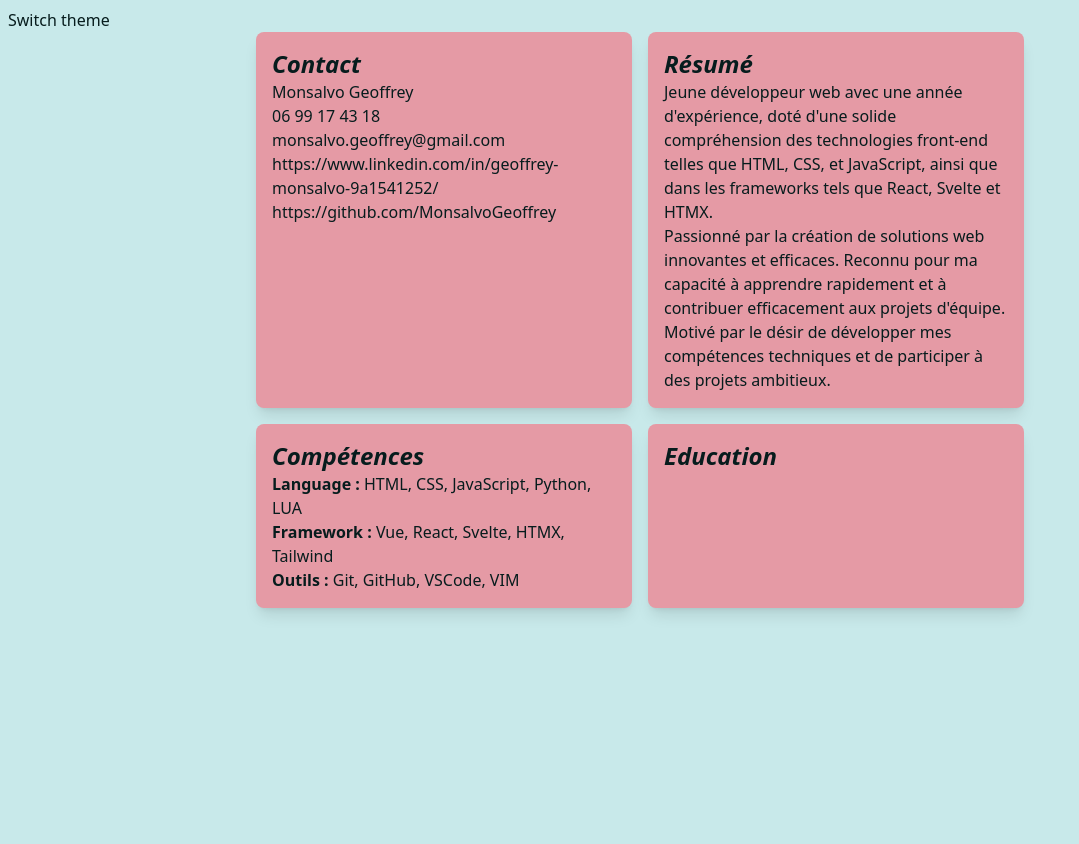
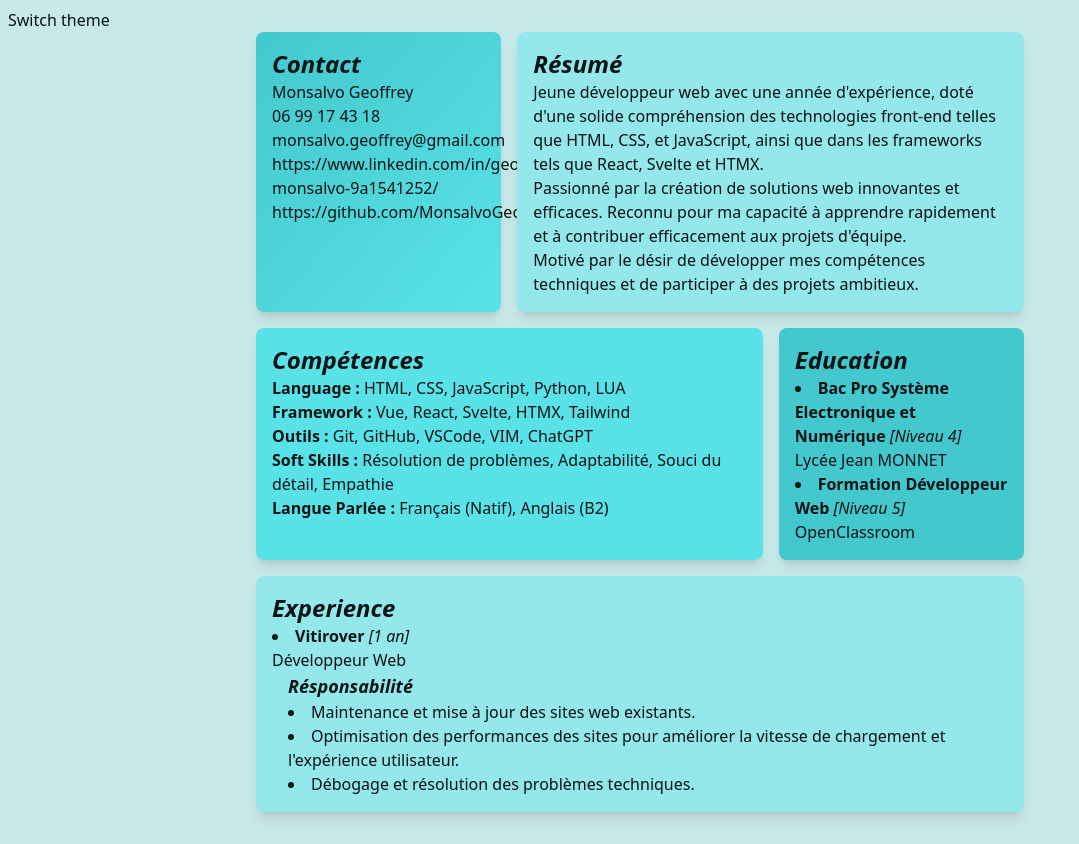
Before and after one commit to MonsalvoGeoffrey/Resume, a website: page index.html in a window 1280 px wide. Shown: the whole page, without its empty margins (0-1079 px from the left). Before the commit the page ends 800 px from the top, so only its background shows below. Drawn offline with Linux system fonts and the light colour scheme.

Commit message:
Finished writting the resume I think

```diff
--- a/_style.css
+++ b/_style.css
@@ -2,6 +2,34 @@
 @tailwind components;
 @tailwind utilities;
 
+
+
+
+/* https://www.realtimecolors.com/?colors=081314-c8e9ea-43c8cd-94e7ea-59e3e8&fonts=Poppins-Poppins */
+
+@layer base {
+    :root {
+        --text: #081314;
+        --background: #c8e9ea;
+        --primary: #43c8cd;
+        --secondary: #94e7ea;
+        --accent: #59e3e8;
+    }
+
+    .dark {
+        --text: #edf7f8;
+        --background: #153637;
+        --primary: #32b9bd;
+        --secondary: #15686a;
+        --accent: #17a1a6;
+    }
+}
+
+
+
+
+
+/*
 @layer base {
     :root {
         --text: #071c1d;
@@ -19,3 +47,5 @@
         --accent: #8f7924;
     }
 }
+
+*/
--- a/index.html
+++ b/index.html
@@ -7,10 +7,10 @@
     <script src="https://unpkg.com/hyperscript.org@0.9.12"></script>
     <link rel="stylesheet" href="style.css">
 </head>
-<body class="bg-background text-text w-[60vw] mx-auto">
+<body class="bg-background text-text lg:w-[60vw] w-[90vw] mx-auto">
     <p _="on click toggle .dark on <body />" class="fixed top-2 left-2 select-none">Switch theme</p>
-    <main class="my-8 grid grid-cols-2 gap-4">
-        <section class="bg-secondary rounded-lg p-4 shadow-lg">
+    <main class="my-8 grid md:grid-cols-3 grid-cols-1 gap-4">
+        <section class="rounded-lg p-4 shadow-lg bg-gradient-to-br from-primary to-accent">
             <h2 class="font-bold text-2xl italic">Contact</h2>
             <p>Monsalvo Geoffrey</p>
             <p>06 99 17 43 18</p>
@@ -18,7 +18,7 @@
             <p><a href="https://www.linkedin.com/in/geoffrey-monsalvo-9a1541252/">https://www.linkedin.com/in/geoffrey-monsalvo-9a1541252/</a></p>
             <p><a href="https://github.com/MonsalvoGeoffrey">https://github.com/MonsalvoGeoffrey</a></p>
         </section>
-        <section class="bg-secondary rounded-lg p-4 shadow-lg">
+        <section class="bg-secondary rounded-lg p-4 shadow-lg md:col-span-2">
             <h2 class="font-bold text-2xl italic">Résumé</h2>
             <p>
                 Jeune développeur web avec une année d'expérience, doté d'une solide compréhension des technologies front-end telles que HTML, CSS, et JavaScript, ainsi que dans les frameworks tels que React, Svelte et HTMX.
@@ -26,17 +26,41 @@
                 <br />Motivé par le désir de développer mes compétences techniques et de participer à des projets ambitieux.
             </p>
         </section>
-        <section class="bg-secondary rounded-lg p-4 shadow-lg">
+        <section class="bg-accent rounded-lg p-4 shadow-lg md:col-span-2">
             <h2 class="font-bold text-2xl italic">Compétences</h2>
             <ul>
                 <li><span class="font-bold">Language : </span>HTML, CSS, JavaScript, Python, LUA</li>
                 <li><span class="font-bold">Framework : </span>Vue, React, Svelte, HTMX, Tailwind</li>
-                <li><span class="font-bold">Outils : </span>Git, GitHub, VSCode, VIM</li>
-                <li><span class="font-bold"></span></li>
+                <li><span class="font-bold">Outils : </span>Git, GitHub, VSCode, VIM, ChatGPT</li>
+                <li><span class="font-bold">Soft Skills : </span>Résolution de problèmes, Adaptabilité, Souci du détail,
+                    Empathie</li>
+                <li><span class="font-bold">Langue Parlée : </span>Français (Natif), Anglais (B2)</li>
             </ul>
         </section>
-        <section class="bg-secondary rounded-lg p-4 shadow-lg">
+        <section class="bg-primary rounded-lg p-4 shadow-lg">
             <h2 class="font-bold text-2xl italic">Education</h2>
+            <ul class="list-disc list-inside">
+                <li><span class="font-bold">Bac Pro Système Electronique et Numérique</span> <span class="italic">[Niveau&nbsp;4]</span>
+                    <br /><span class="">Lycée Jean MONNET</span></li>
+                <li><span class="font-bold">Formation Développeur Web</span> <span class="italic">[Niveau&nbsp;5]</span><br /><span
+                        class="">OpenClassroom</span></li>
+            </ul>
+        </section>
+        <section class="bg-secondary rounded-lg p-4 shadow-lg md:col-span-3">
+            <h2 class="font-bold text-2xl italic">Experience</h2>
+            <ul class="list-inside list-disc">
+                <li><span class="font-bold">Vitirover</span> <span class="italic">[1 an]</span><br />
+                    <span class="">Développeur Web</span>
+                    <div class="ml-4">
+                        <h3 class="font-bold text-lg italic">Résponsabilité</h3>
+                        <ul class="list-inside list-disc">
+                            <li>Maintenance et mise à jour des sites web existants.</li>
+                            <li>Optimisation des performances des sites pour améliorer la vitesse de chargement et l'expérience utilisateur.</li>
+                            <li>Débogage et résolution des problèmes techniques.</li>
+                        </ul>
+                    </div>
+                </li>
+            </ul>
         </section>
     </main>
 </body>
```
Also changed, not shown: style.css.
